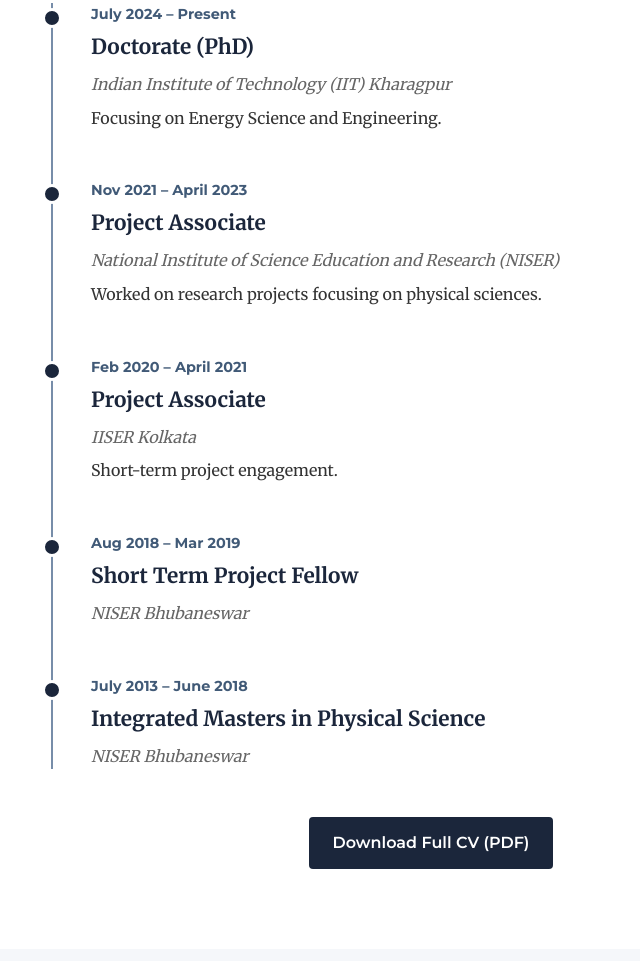
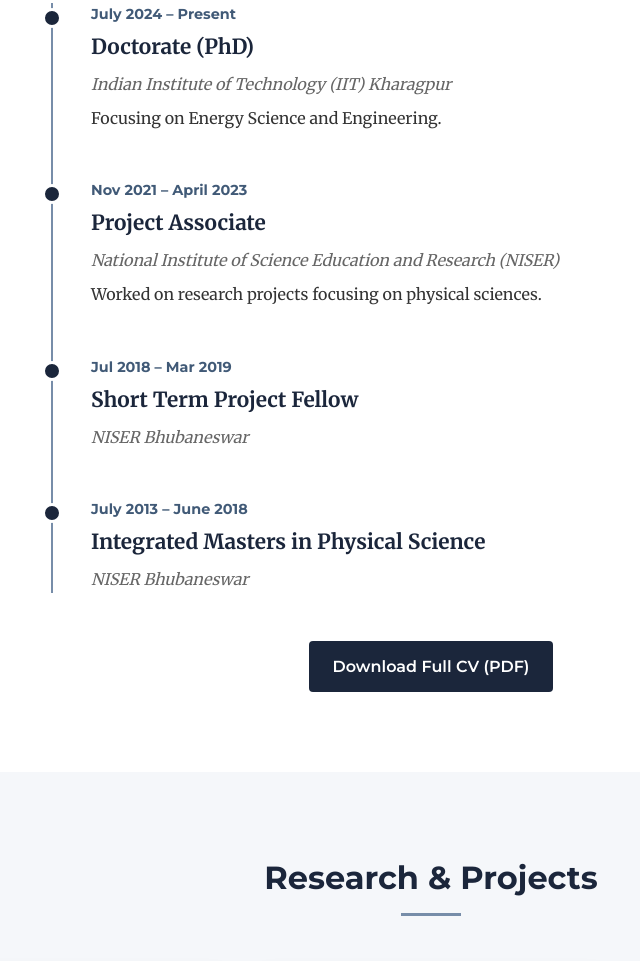
Before and after one commit to ravenmojo/ravenmojo.github.io, a plain HTML site: page index.html in a window 1280 px wide. Shown: the part 1716-2677 px from the top of the page, without its empty margins (209-849 px from the left). Drawn offline with Linux system fonts and the light colour scheme.

Commit message:
Update project timeline in index.html
Removed outdated project details and updated dates.

```diff
--- a/index.html
+++ b/index.html
@@ -383,15 +383,7 @@
 
             <div class="timeline-item">
                 <div class="timeline-dot"></div>
-                <div class="timeline-date">Feb 2020 – April 2021</div>
-                <div class="timeline-title">Project Associate</div>
-                <div class="timeline-place">IISER Kolkata</div>
-                <p>Short-term project engagement.</p>
-            </div>
-
-            <div class="timeline-item">
-                <div class="timeline-dot"></div>
-                <div class="timeline-date">Aug 2018 – Mar 2019</div>
+                <div class="timeline-date">Jul 2018 – Mar 2019</div>
                 <div class="timeline-title">Short Term Project Fellow</div>
                 <div class="timeline-place">NISER Bhubaneswar</div>
             </div>
```
